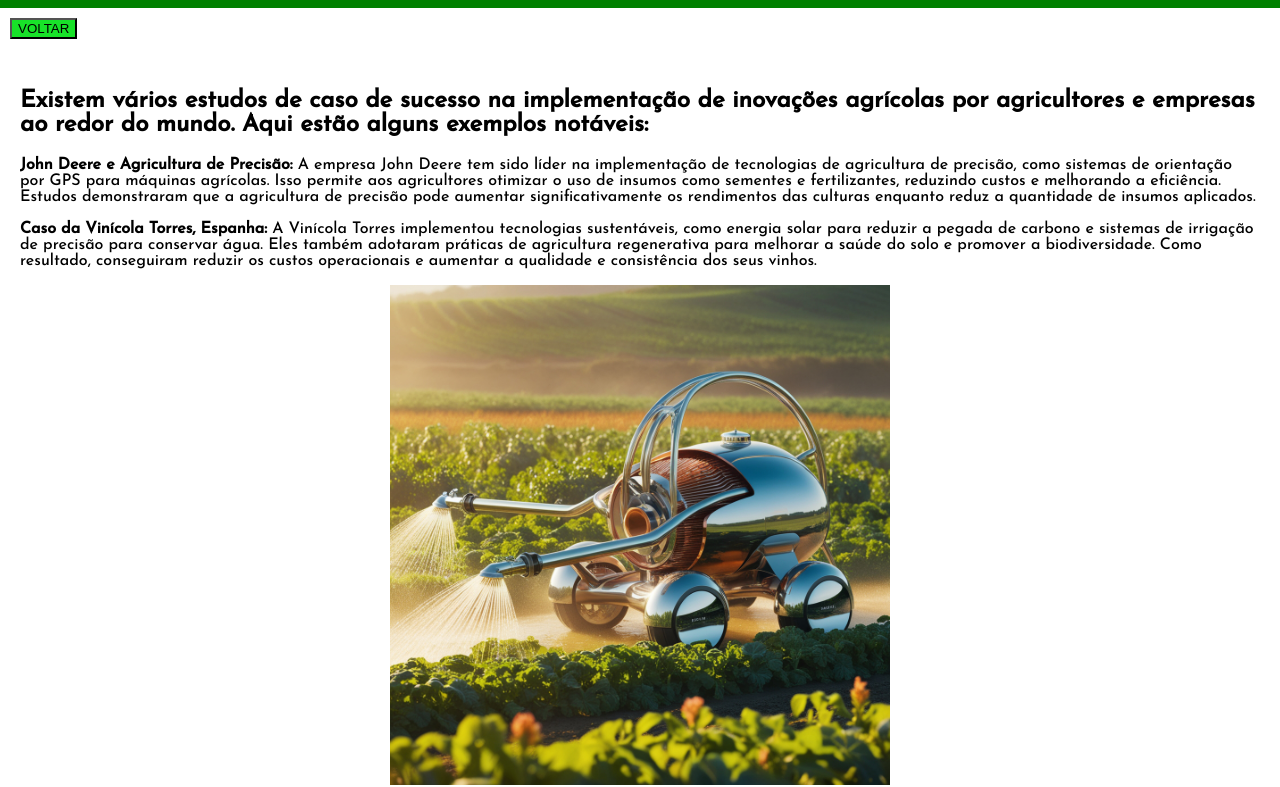
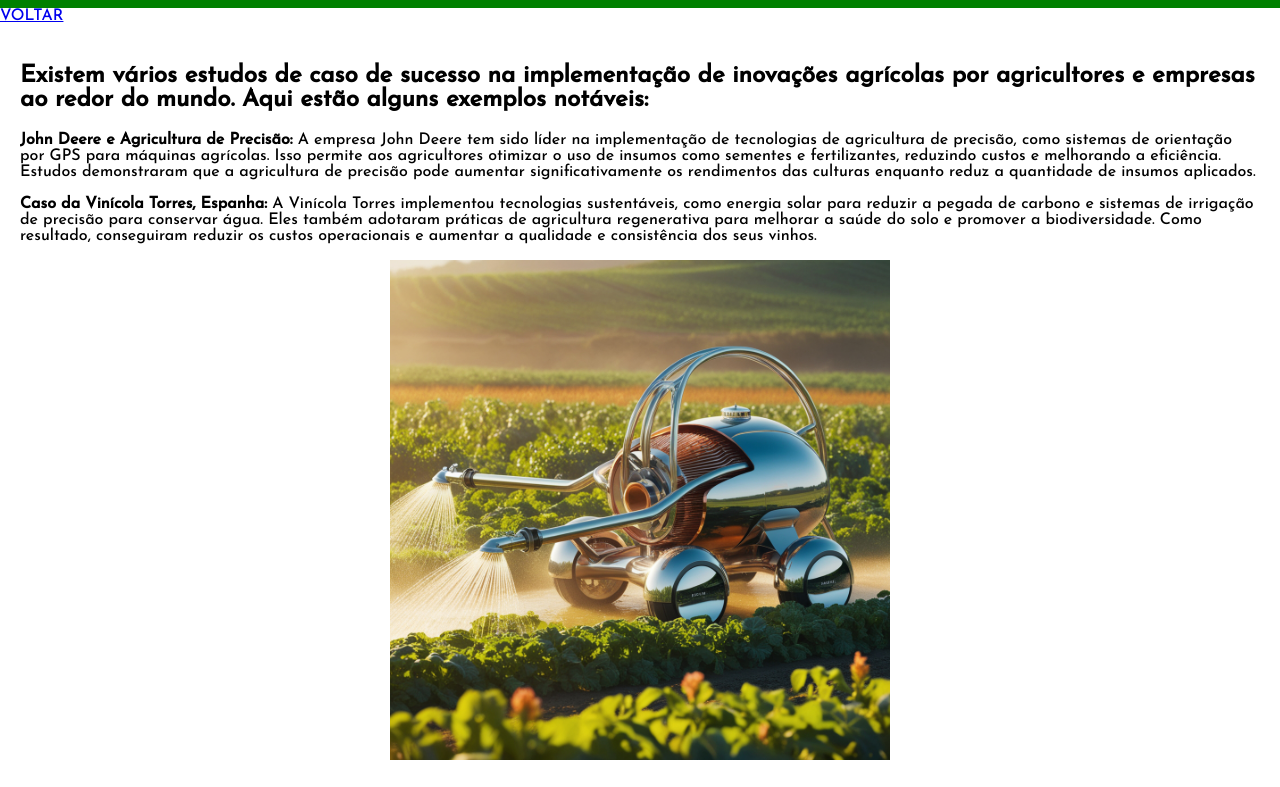
Before and after one commit to RaphaelhOliveira/Agrinho, a plain HTML site: page site4.html in a window 1280 px wide. Shown: the part 75-862 px from the top of the page. Drawn offline with Linux system fonts and the light colour scheme.

Commit message:
Update site4.html

```diff
--- a/site4.html
+++ b/site4.html
@@ -10,10 +10,7 @@
     <header>
         <img  class="logo1" src="Inova-o-Agr-cola-12-06-2024.png" alt="Inovação">
     </header>
-    <form action="index.html" method="Post">
-    <a href="index.html">
-        <input class="butao" type="Submit" class="btn" value="VOLTAR">
-    </a>
+    <a href="index.html" target="_blank">VOLTAR</a>
         </form>
     <div class="fonte">
         <h2>Existem vários estudos de caso de sucesso na implementação de inovações agrícolas por agricultores e empresas ao redor do mundo. Aqui estão alguns exemplos notáveis:</h2>
```
